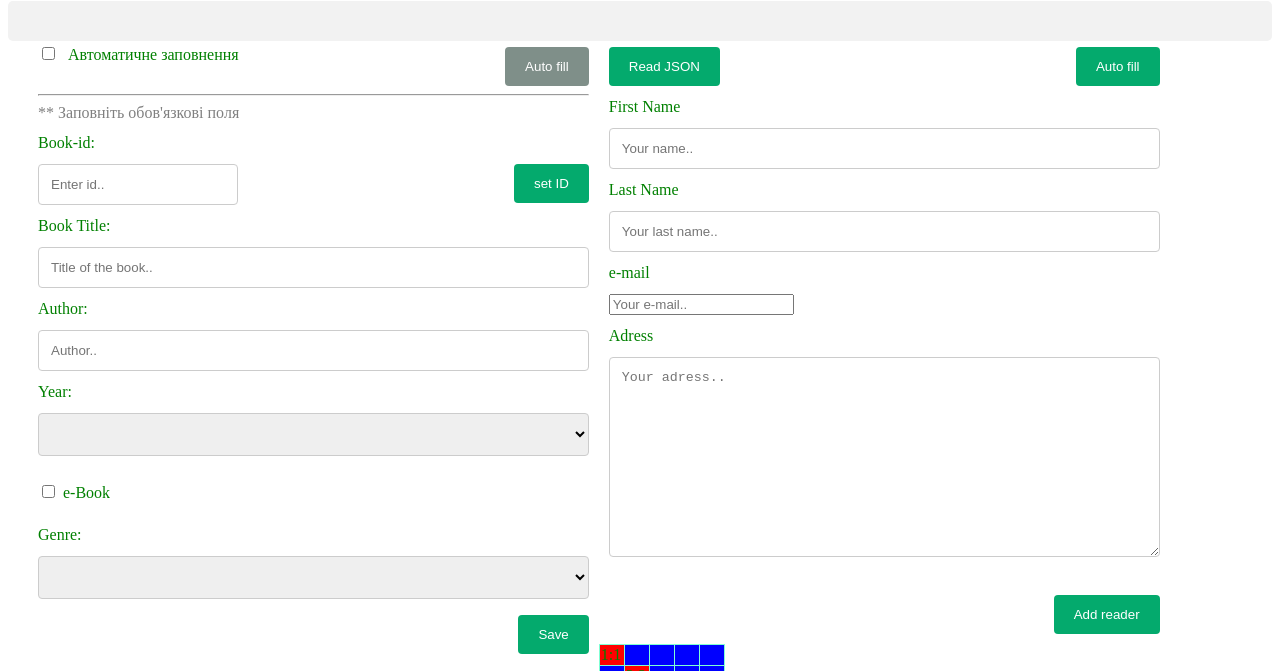
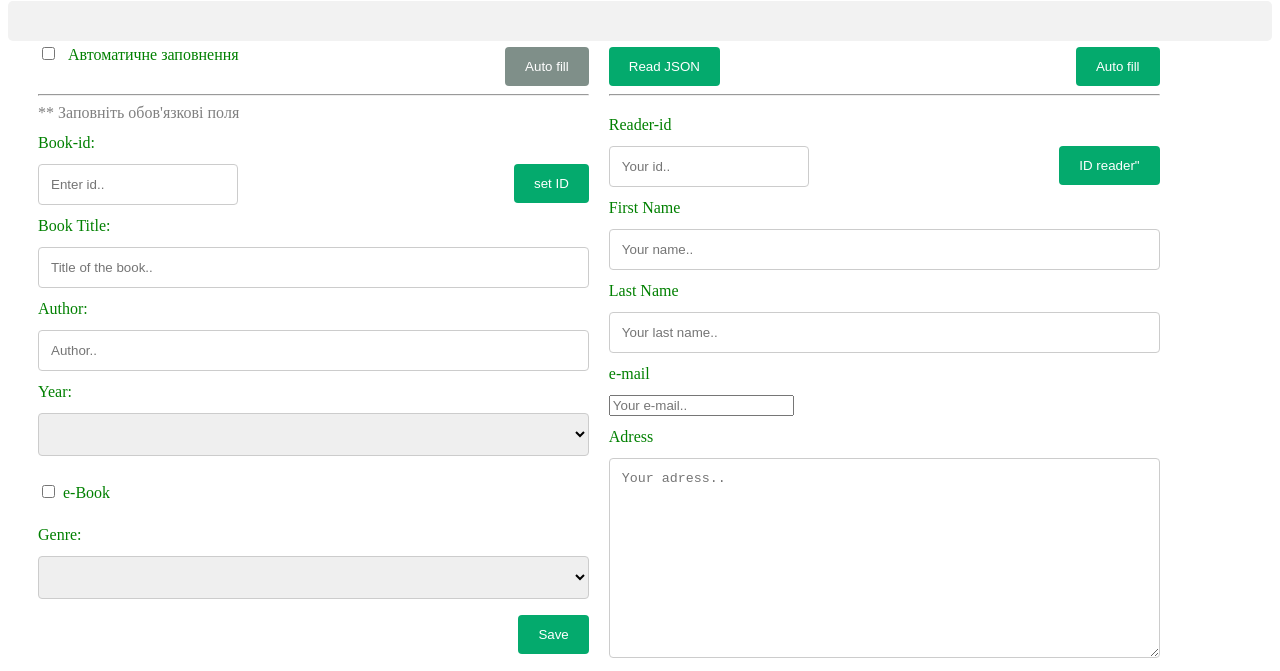
Before and after one commit to yanahlazkova/forms_DOM, a website built with Vite: page vite-project/index.html in a window 1280 px wide. Shown: the part 129-800 px from the top of the page. Built offline with nearby package versions, Linux system fonts and the light colour scheme.

Commit message:
додано id для читача

```diff
--- a/vite-project/index.html
+++ b/vite-project/index.html
@@ -61,7 +61,7 @@
                     </div>
                     <div class="col-75">
                         <textarea id="subject" name="subject" placeholder="Write something.."
-                            style="height:200px"></textarea>
+                        style="height:200px"></textarea>
                     </div>
                 </div>
                 <!-- <br> -->
@@ -75,6 +75,16 @@
                 <div class="row">
                     <button type="button" id="readjson" style="float: left">Read JSON</button>
                     <button type="button" id="autoreader">Auto fill</button>
+                </div>
+                <hr>
+                <div class="row">
+                    <div class="col-25">
+                        <label for="idreader">Reader-id</label>
+                    </div>
+                    <div class="col-75">
+                        <input type="text" id="idreader" name="idreader" style="width: 200px" placeholder="Your id..">
+                        <button id="idbutton" type="button" name="idbutton" style="margin-top: 0">ID reader"</button>
+                    </div>
                 </div>
                 <div class="row">
                     <div class="col-25">
```
